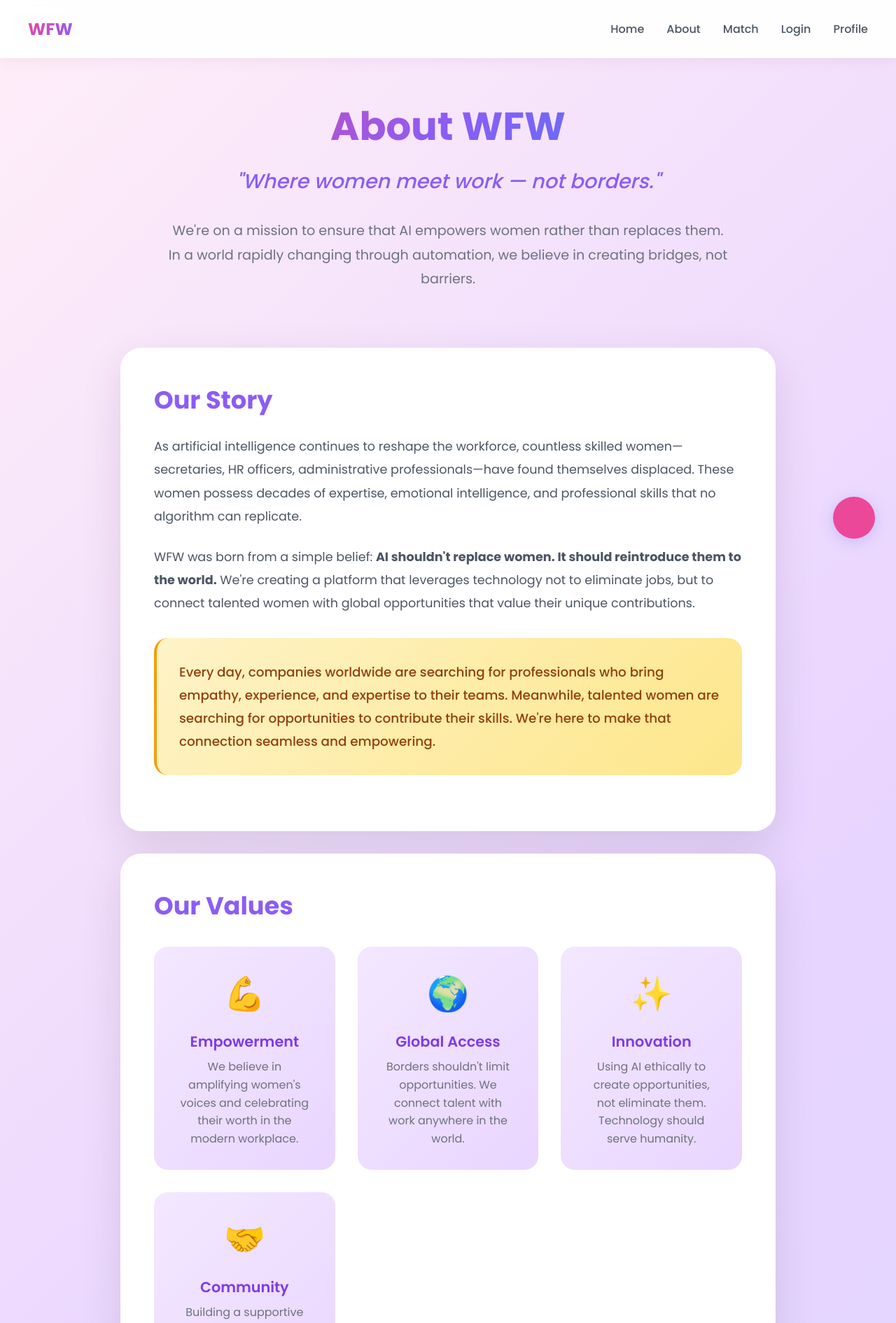
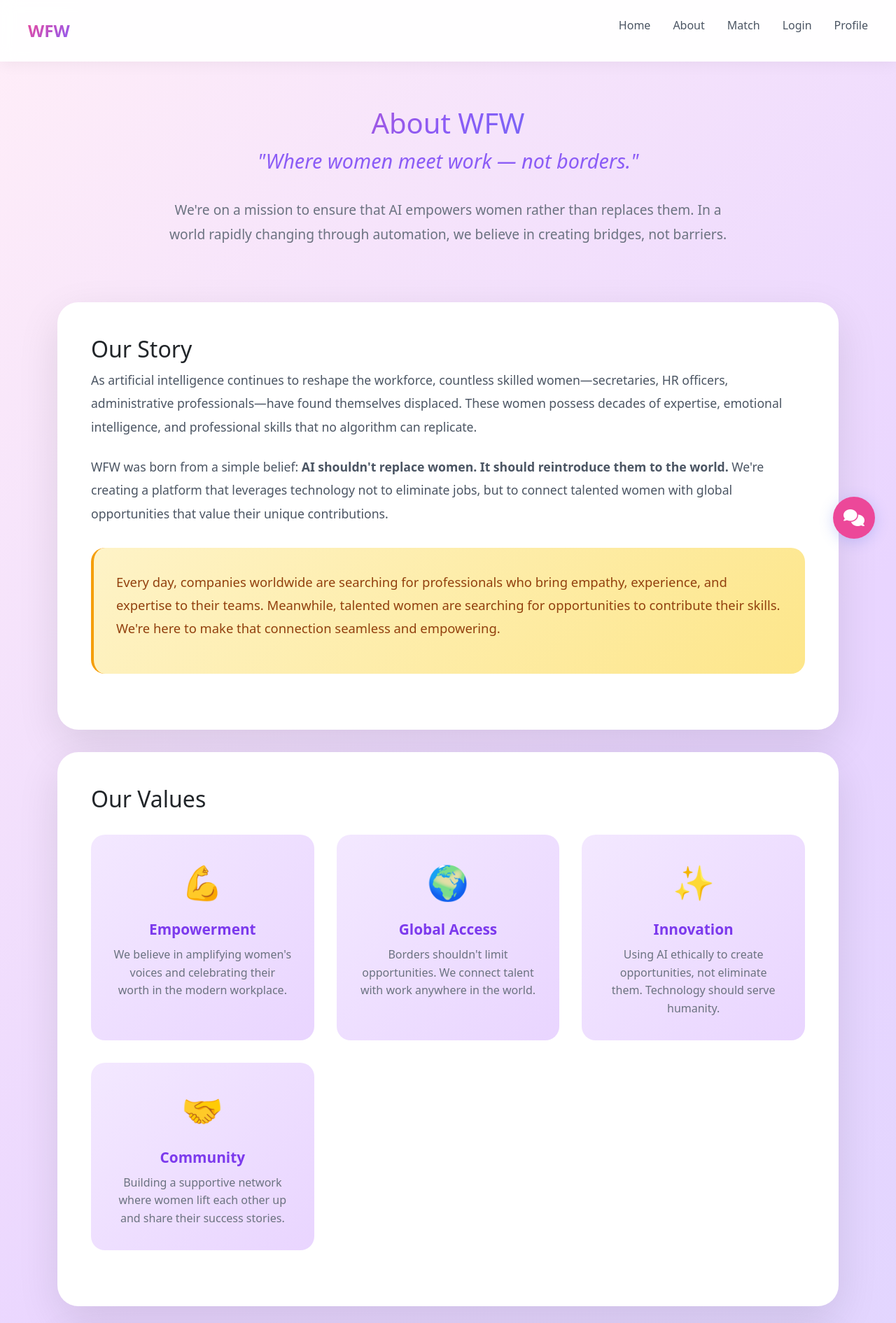
Before and after one commit to antonie-riziki/WFW, a Django app: page /about/ in a window 1280 px wide. Shown: the top 1891 px of the page at 70% size. Run offline with Django 5.2, Linux system fonts and the light colour scheme.

Commit message:
updated the chatbox feature

```diff
--- a/wfw_main/wfw_app/templates/chat.html
+++ b/wfw_main/wfw_app/templates/chat.html
@@ -7,6 +7,7 @@
     <link rel="preconnect" href="https://fonts.googleapis.com">
     <link rel="preconnect" href="https://fonts.gstatic.com" crossorigin>
     <link href="https://fonts.googleapis.com/css2?family=Poppins:wght@300;400;500;600;700&display=swap" rel="stylesheet">
+
     <style>
         * {
             margin: 0;
--- a/wfw_main/wfw_app/templates/chatbox.html
+++ b/wfw_main/wfw_app/templates/chatbox.html
@@ -2,7 +2,8 @@
 
 {% load static %}
 
-
+<link rel="stylesheet" href="https://cdnjs.cloudflare.com/ajax/libs/font-awesome/6.4.0/css/all.min.css">
+<link href="https://cdn.jsdelivr.net/npm/bootstrap@5.3.0/dist/css/bootstrap.min.css" rel="stylesheet">
 
 <style>
 
```
